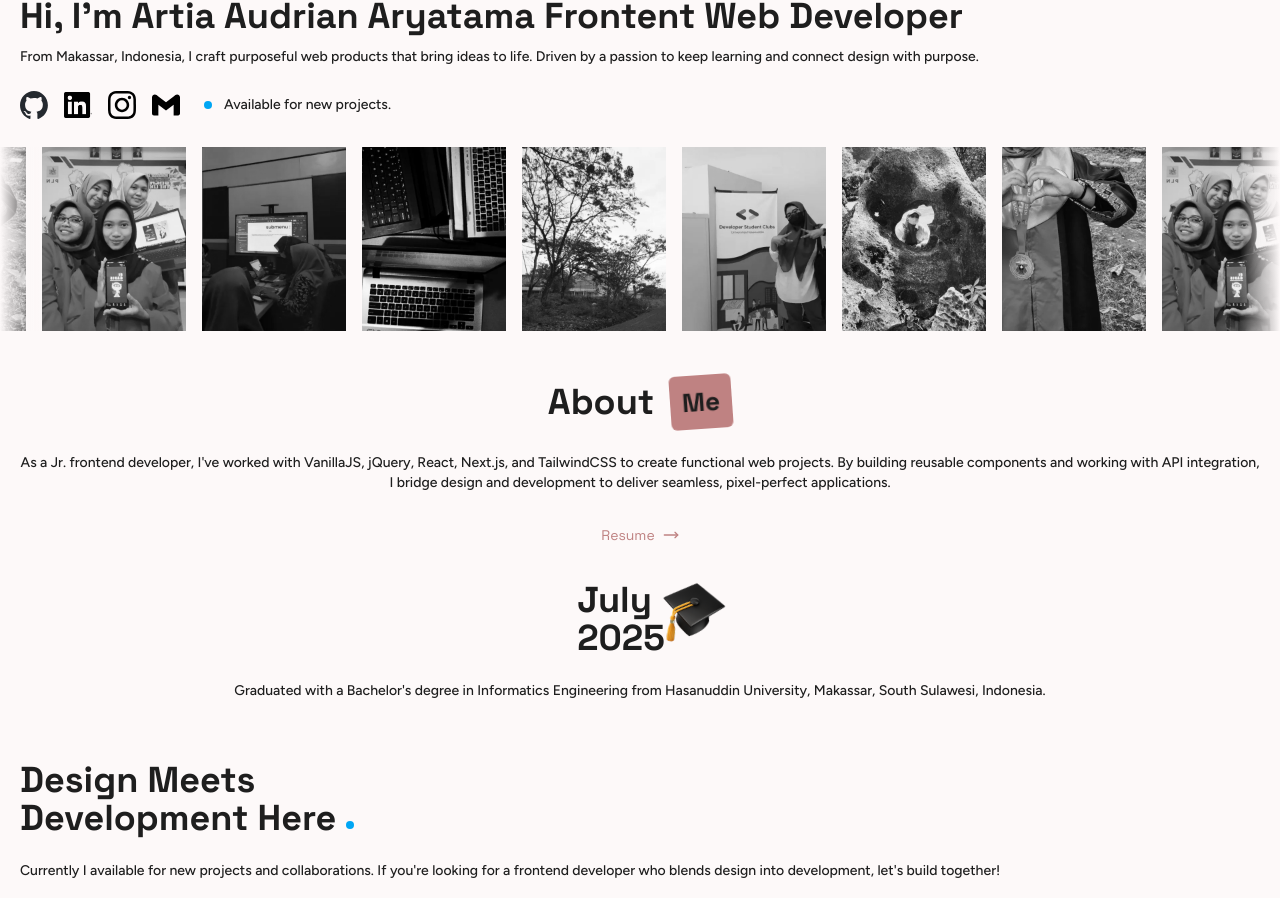
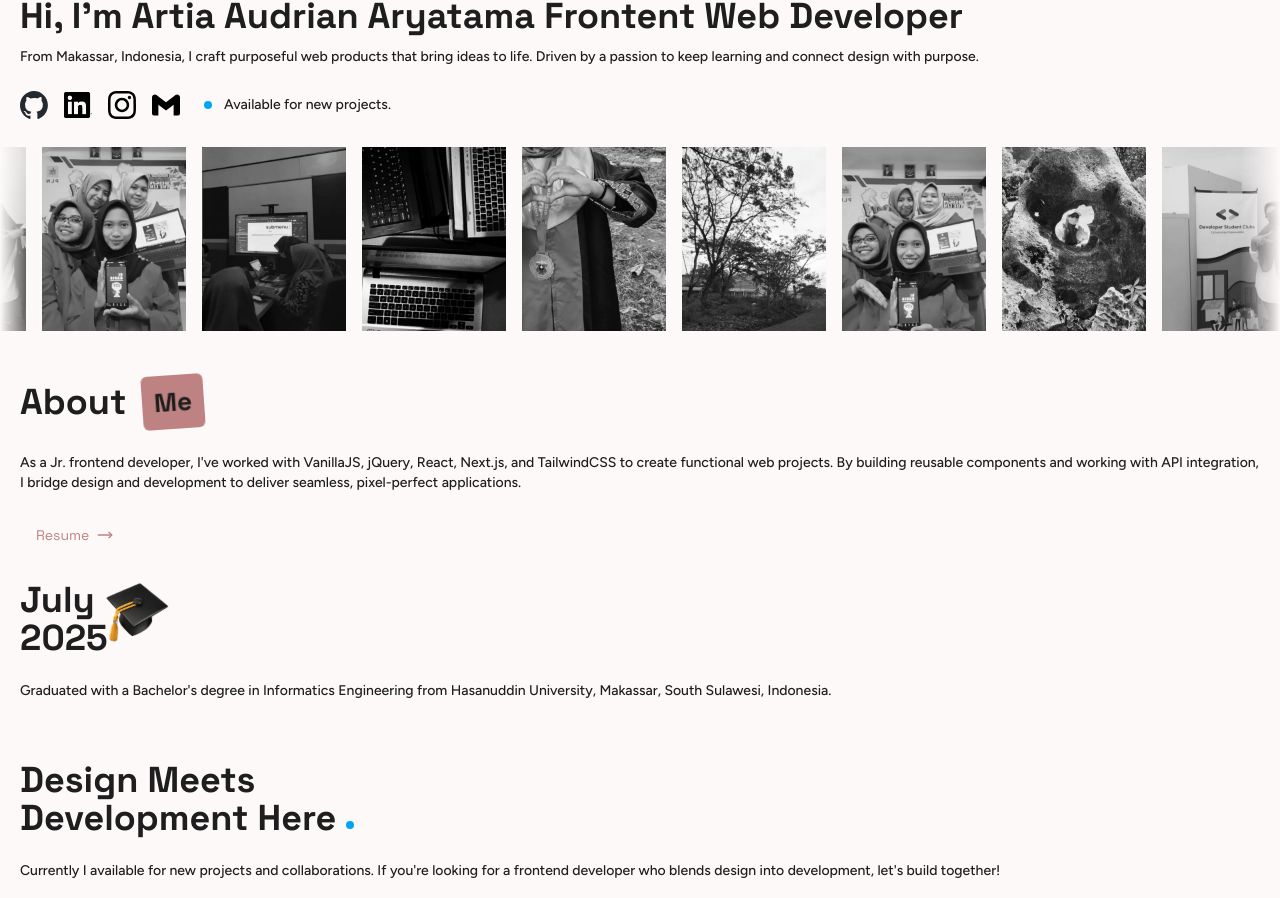
Before and after one commit to artyaaryatama/artia-portofolio, a Next.js app: page / in a window 1280 px wide. Shown: the part 291-1189 px from the top of the page. Built offline with nearby package versions, Linux system fonts and the light colour scheme.

Commit message:
add new image to marque and change about-grad section into left align

```diff
--- a/components/MarqueeImg.tsx
+++ b/components/MarqueeImg.tsx
@@ -9,12 +9,13 @@ import Image from 'next/image';
 
 const images = [
   { src: '/marquee/1-min.webp', alt: 'Visiting Leang-leang, Maros 📍' },
-  { src: '/marquee/2-min.webp', alt: 'Graduation Day 🎓' },
-  { src: '/marquee/3-min.webp', alt: 'Wrapping Up My Internship 🧐' },
+  { src: '/marquee/7-min.webp', alt: 'Two Years in GDSC 🎯' },
+  { src: '/marquee/3-min.webp', alt: 'Wrapping Up My Internship 🧐 - 1' },
   { src: '/marquee/4-min.webp', alt: 'Weekly Internship Standup 👩‍💻' },
   { src: '/marquee/5-min.webp', alt: 'Study Jam with Friends 🍞' },
+  { src: '/marquee/2-min.webp', alt: 'Graduation Day 🎓' },
   { src: '/marquee/6-min.webp', alt: 'A Blooming Day on Campus 🌺' },
-  { src: '/marquee/7-min.webp', alt: 'Two Years in GDSC 🎯' }
+  { src: '/marquee/8-min.webp', alt: 'Wrapping Up My Internship 🧐 - 2' }
 ]
 export default function MarqueeImg () {
 
@@ -31,7 +32,7 @@ export default function MarqueeImg () {
                 alt={images[index].alt}
                 width={400}
                 height={100}
-                className='w-full h-full object-cover grayscale hover:grayscale-0 transition-all duration-300'
+                className='w-full h-full object-cover grayscale hover:grayscale-0 focus:grayscale-0 transition-all duration-300'
               />
             </MarqueeItem>
           ))}
--- a/components/home/About.tsx
+++ b/components/home/About.tsx
@@ -6,7 +6,7 @@ export default function About(){
 
   return (
     <div className="layout-gap
-      flex flex-col gap-6 items-center
+      flex flex-col gap-6 items-left
     ">
       <div className="flex items-center gap-4">
         <h2 className=" font-space-grotesk
@@ -23,7 +23,7 @@ export default function About(){
       </div>
 
       <div>
-        <p className="font-figtree text-center
+        <p className="font-figtree text-left
           text-sm leading-5
         ">
           As a Jr. frontend developer, I&apos;ve worked with VanillaJS, jQuery, React, Next.js, and TailwindCSS to create functional web projects. By building reusable components and working with API integration, I bridge design and development to deliver seamless, pixel-perfect applications.
--- a/components/home/Graduate.tsx
+++ b/components/home/Graduate.tsx
@@ -5,10 +5,10 @@ export default function Graduate(){
   return (
     // pl-2 for centering manual the title due to graduation cap image div width cannot resizing independently without affecting the size of the Image
    <div className="layout-gap
-    flex flex-col gap-6 items-center
+    flex flex-col gap-6 items-left
    ">
 
-    <div className="flex  gap-2 relative pl-8.5">
+    <div className="flex  gap-2 relative ">
       <div className="">
         <h3 className="font-space-grotesk
           text-4xl font-bold leading-[38px]
@@ -28,7 +28,7 @@ export default function Graduate(){
 
     </div>
     <div>
-      <p className="font-figtree text-center
+      <p className="font-figtree text-left
          text-sm leading-5
       ">
         Graduated with a Bachelor&apos;s degree in Informatics Engineering from Hasanuddin University, Makassar, South Sulawesi, Indonesia.
```
Also changed, not shown: public/marquee/8-min.webp (added).
